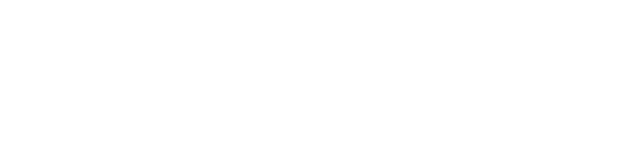
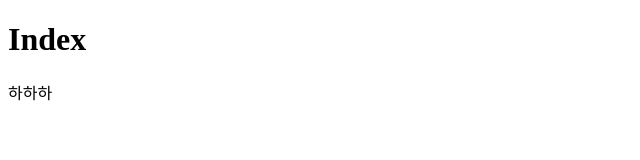
Before and after one commit to miniseung/git-project, a plain HTML site: page public/index.html in a window 1280 px wide. Shown: the whole page, without its empty margins (0-640 px from the left). Drawn offline with Linux system fonts and the light colour scheme.

Commit message:
#2 타이틀 추가

```diff
--- a/public/index.html
+++ b/public/index.html
@@ -3,9 +3,10 @@
 <head>
     <meta charset="UTF-8">
     <meta name="viewport" content="width=device-width, initial-scale=1.0">
-    <title>Document</title>
+    <title>타이틀 추가</title>
 </head>
 <body>
-
+    <h1> Index </h1>
+    하하하
 </body>
 </html>
```
